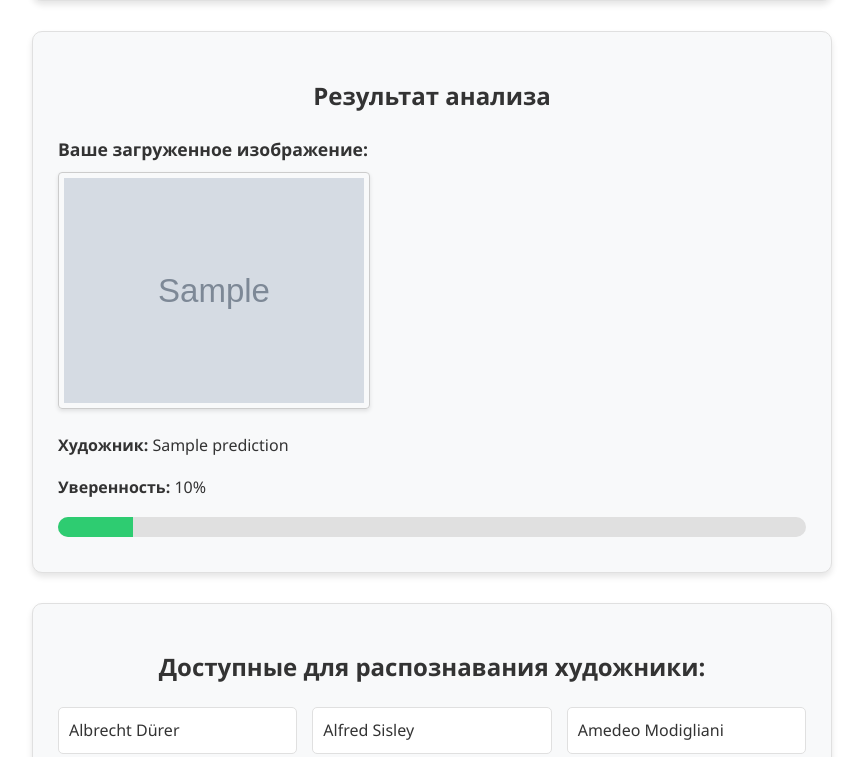
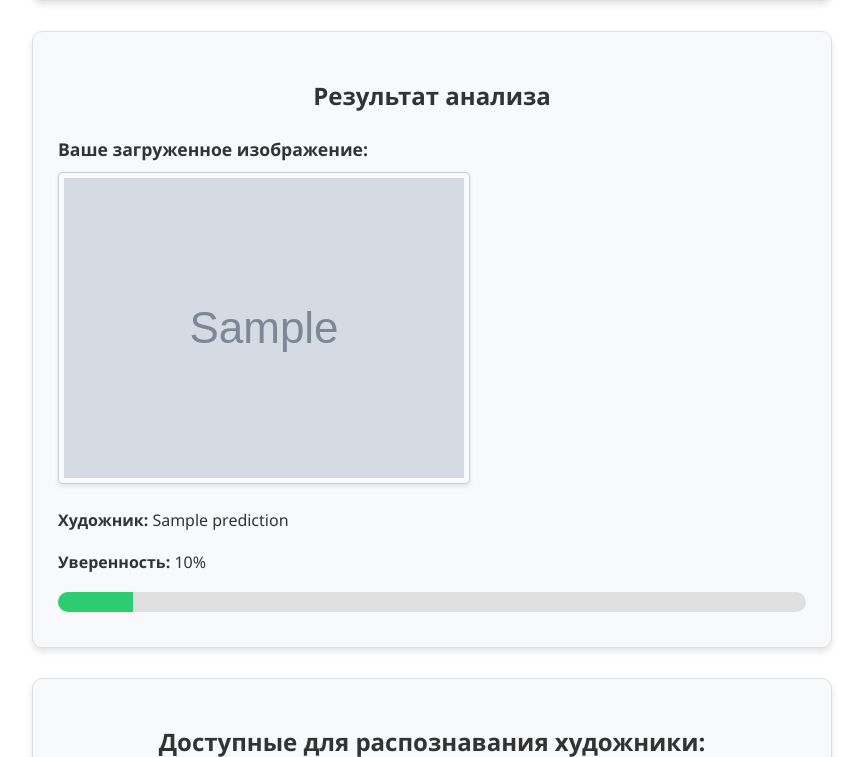
Before and after one commit to cybertabyretka/best_artwork_classifier_website, a FastAPI app: template web_server/app/templates/index.html in a window 1280 px wide. Shown: the part 362-1119 px from the top of the page, without its empty margins (208-1071 px from the left). Run offline with FastAPI, Linux system fonts and the light colour scheme; the template is opened without the code that fills it: most values are stand-ins (such as "Sample title", 1, 10 or a date in 2020); grey boxes marked "Sample" are stand-in pictures.

Commit message:
fix image in /predict style

```diff
--- a/web_server/app/static/css/styles.css
+++ b/web_server/app/static/css/styles.css
@@ -169,8 +169,8 @@ input[type="file"] {
 
 .uploaded-image {
   margin-bottom: 1.5em;
+  max-width: 100%;
 }
-
 .uploaded-image h3 {
   margin-bottom: 0.5em;
   font-size: 1.1em;
@@ -179,7 +179,7 @@ input[type="file"] {
 
 .uploaded-image__img {
   display: block;
-  max-width: 300px;
+  max-width: 100%;
   height: auto;
   border: 1px solid #ccc;
   padding: 5px;
```
